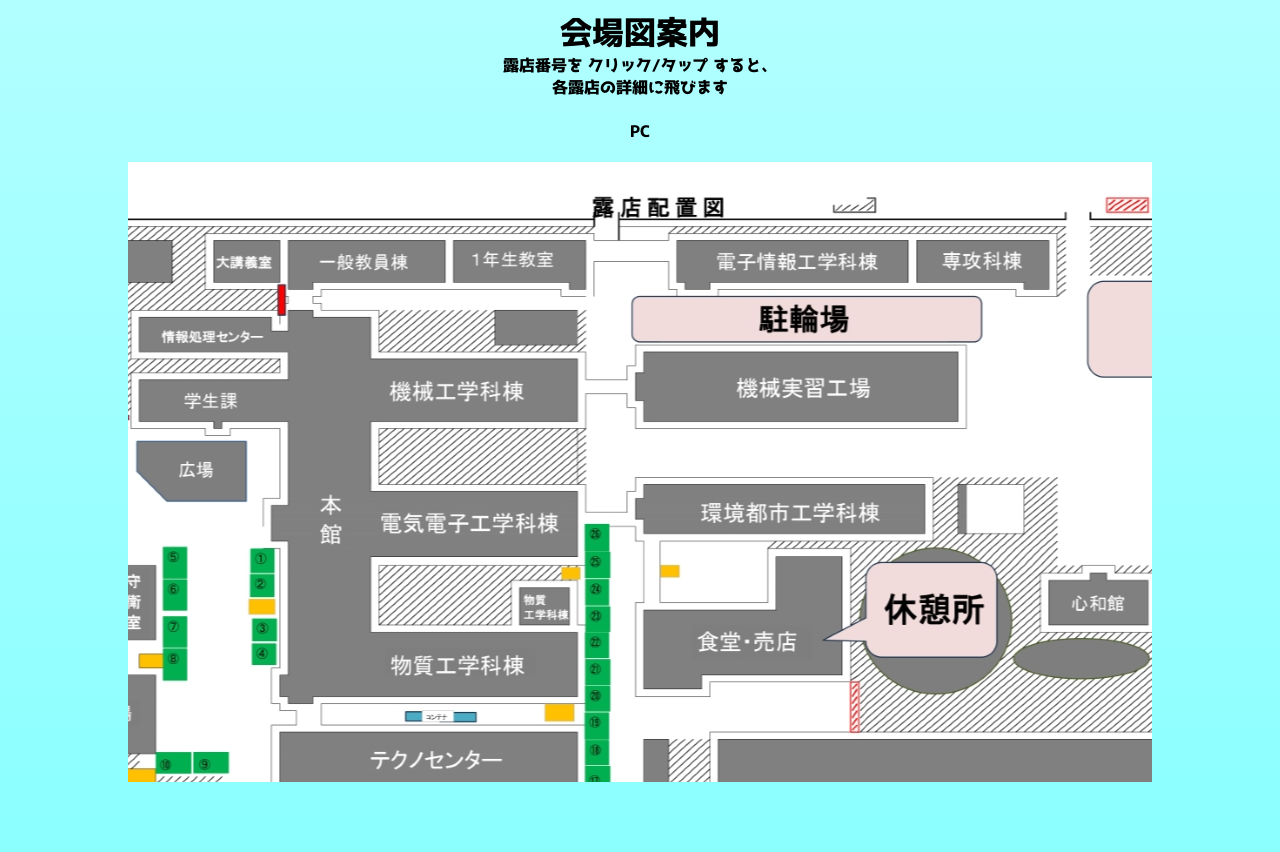
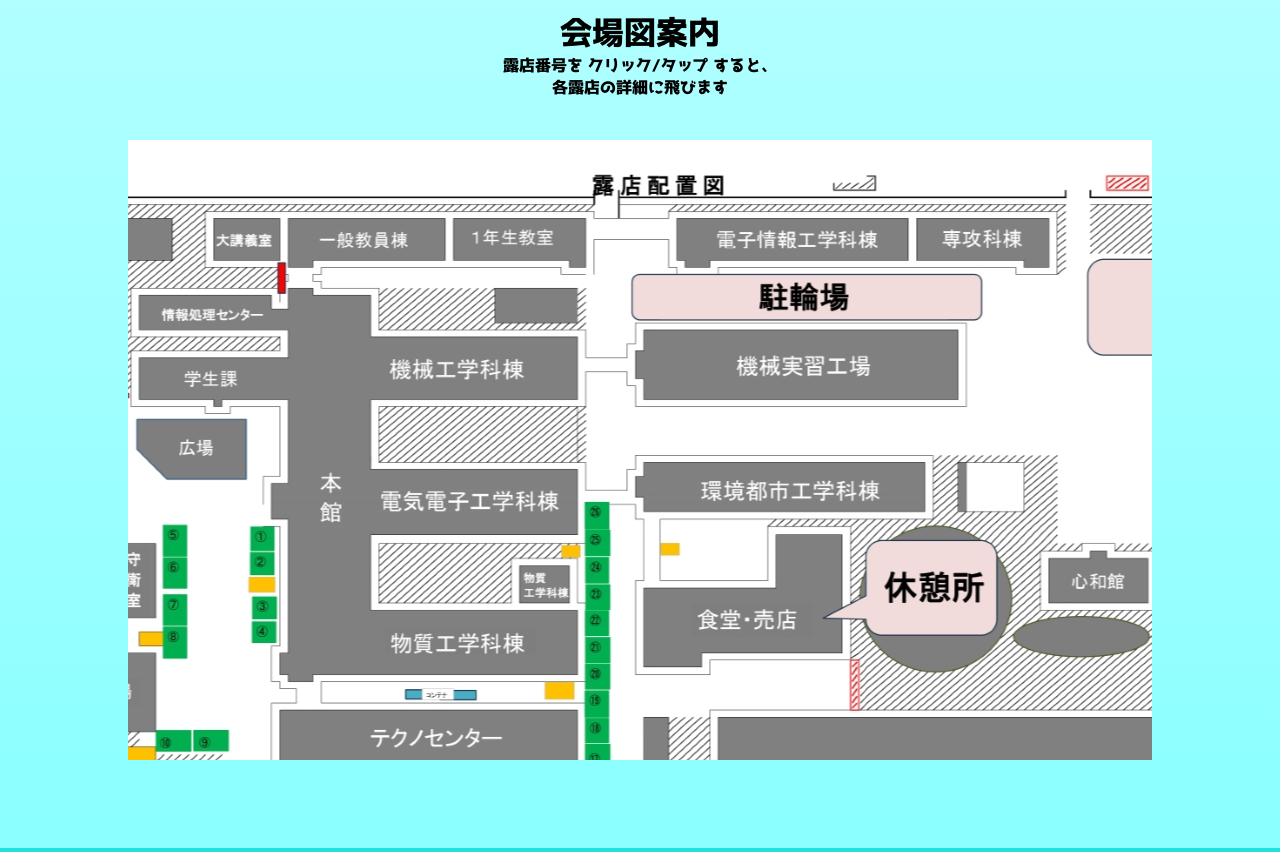
Before and after one commit to nitfc-festival-system-team/2023hp, a Next.js app: page / in a window 1280 px wide. Shown: the part 1720-2572 px from the top of the page. Built offline with nearby package versions, Linux system fonts and the light colour scheme; a web font is replaced by a local one.

Commit message:
style: mapを各デバイスで見やすくできるように

```diff
--- a/src/components/Map.tsx
+++ b/src/components/Map.tsx
@@ -5,7 +5,7 @@ import { useCheckIsMobile } from "@/features/checkIsMobile";
 import { VenueMap } from "./VenueImageMap";
 
 export const Map = () => {
-  const [isMobile, device] = useCheckIsMobile();
+  const [isMobile, _] = useCheckIsMobile();
   return (
     <>
       <h1 style={{ marginTop: "1rem" }}>{"会場図案内"}</h1>
@@ -15,7 +15,6 @@ export const Map = () => {
         各露店の詳細に飛びます
       </p>
       <br />
-      <p>{device}</p>
       <div
         style={{
           display: "flex",
--- a/src/components/VenueImageMap.tsx
+++ b/src/components/VenueImageMap.tsx
@@ -13,8 +13,8 @@ export const VenueMap = () => {
         style={{
           translate: isMobile
             ? device === "iPad"
-              ? "50vw 5vh"
-              : "25vh 15vh"
+              ? "40vw 15vh"
+              : "58vh 30vh"
             : "8vw 30vh",
           scale: isMobile ? "0.9" : "1",
         }}
--- a/src/features/checkIsMobile.ts
+++ b/src/features/checkIsMobile.ts
@@ -17,16 +17,16 @@ export function useCheckIsMobile(): [boolean | null, string] {
     // isMobile ステートを更新
     setIsMobile(mobile);
 
-    if (device.includes("Android")) {
+    if (userAgent.includes("Android")) {
       setDevice("Android");
-    } else if (device.includes("iPhone")) {
+    } else if (userAgent.includes("iPhone")) {
       setDevice("iPhone");
-    } else if (device.includes("iPad")) {
+    } else if (userAgent.includes("iPad")) {
       setDevice("iPad");
     } else {
       setDevice("PC");
     }
-  }, [device]);
+  }, []);
 
   return [isMobile, device];
 }
```
